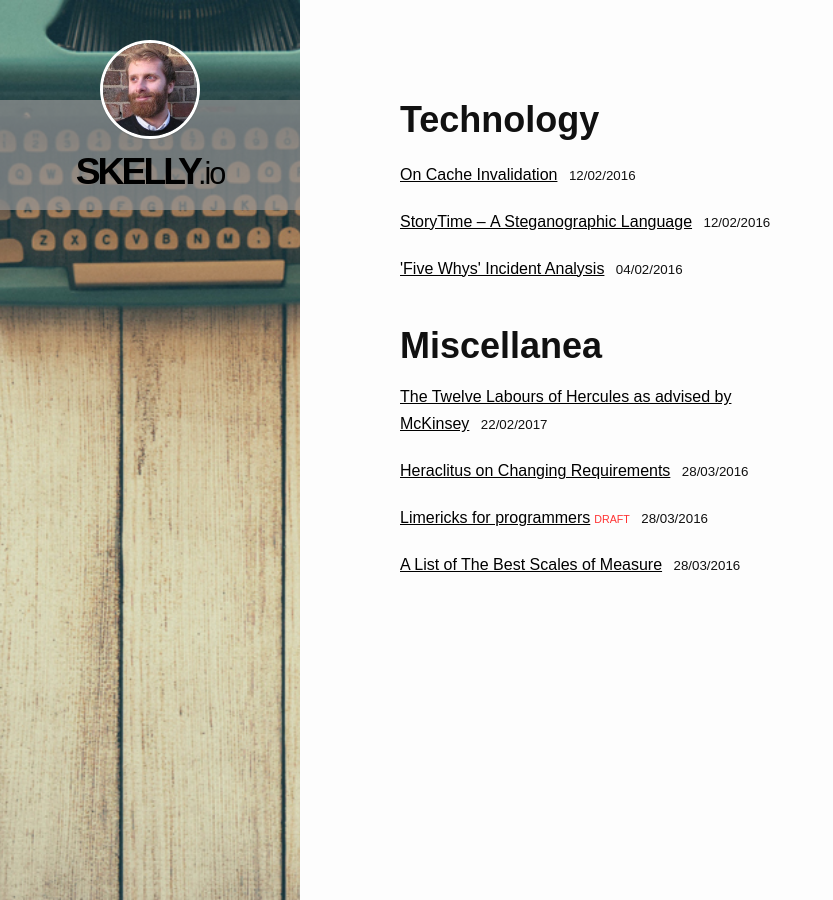
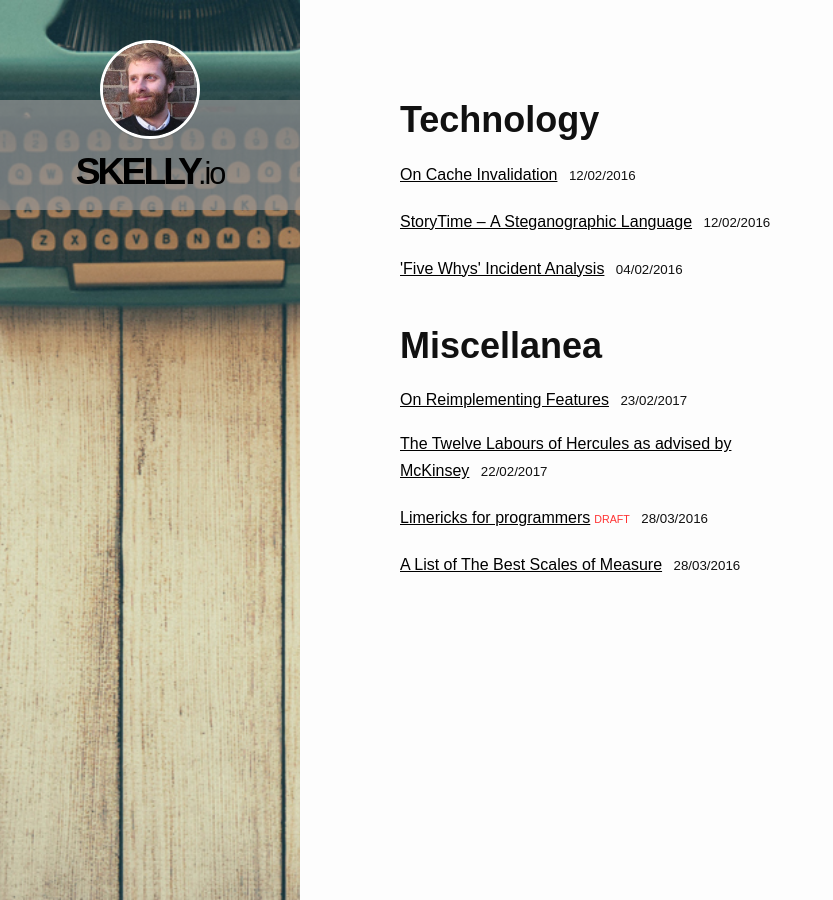
Before and after one commit to skellystudios/skelly-io, a Jekyll site: the page built from skellyio-jekyll/index.html, in a window 1280 px wide. Shown: the whole page, without its empty margins (0-833 px from the left). Built offline with Jekyll 4.4.1, drawn with Linux system fonts in a browser that asks for light colours.

Commit message:
Add new article

```diff
--- a/skellyio-jekyll/_posts/2017-02-24-on_reimplementing_features.markdown
+++ b/skellyio-jekyll/_posts/2017-02-24-on_reimplementing_features.markdown
@@ -1,7 +1,7 @@
 ---
 layout: post
-title:  Heraclitus on Changing Requirements
-date:   2016-03-28 00:10:00 +0000
+title:  On Reimplementing Features
+date:   2017-02-23 00:10:00 +0000
 categories: miscellanea
 sidebar-image: https://images.unsplash.com/photo-1422360902398-0a91ff2c1a1f?dpr=1.5&auto=format&fit=crop&w=767&h=536&q=80&cs=tinysrgb&crop=
 photo-credit: "Meduana - https://unsplash.com/@meduana"
```
